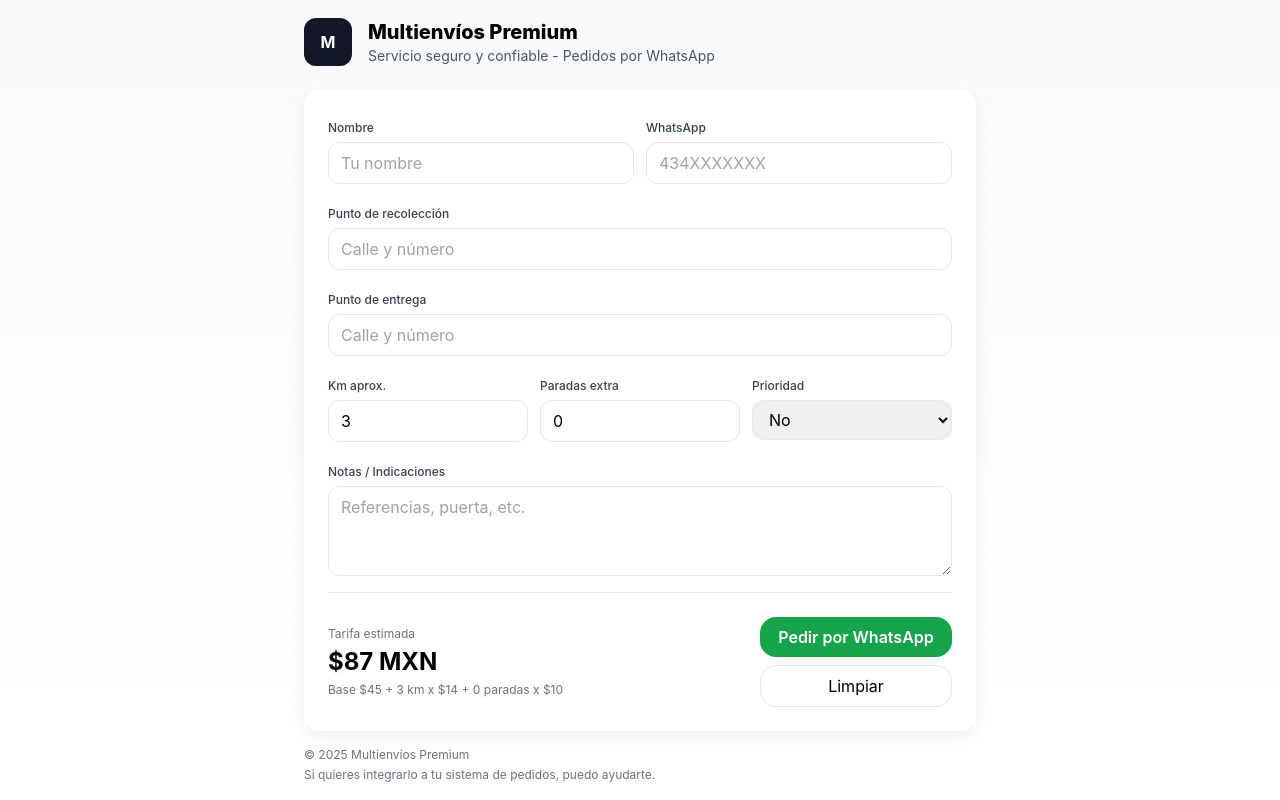
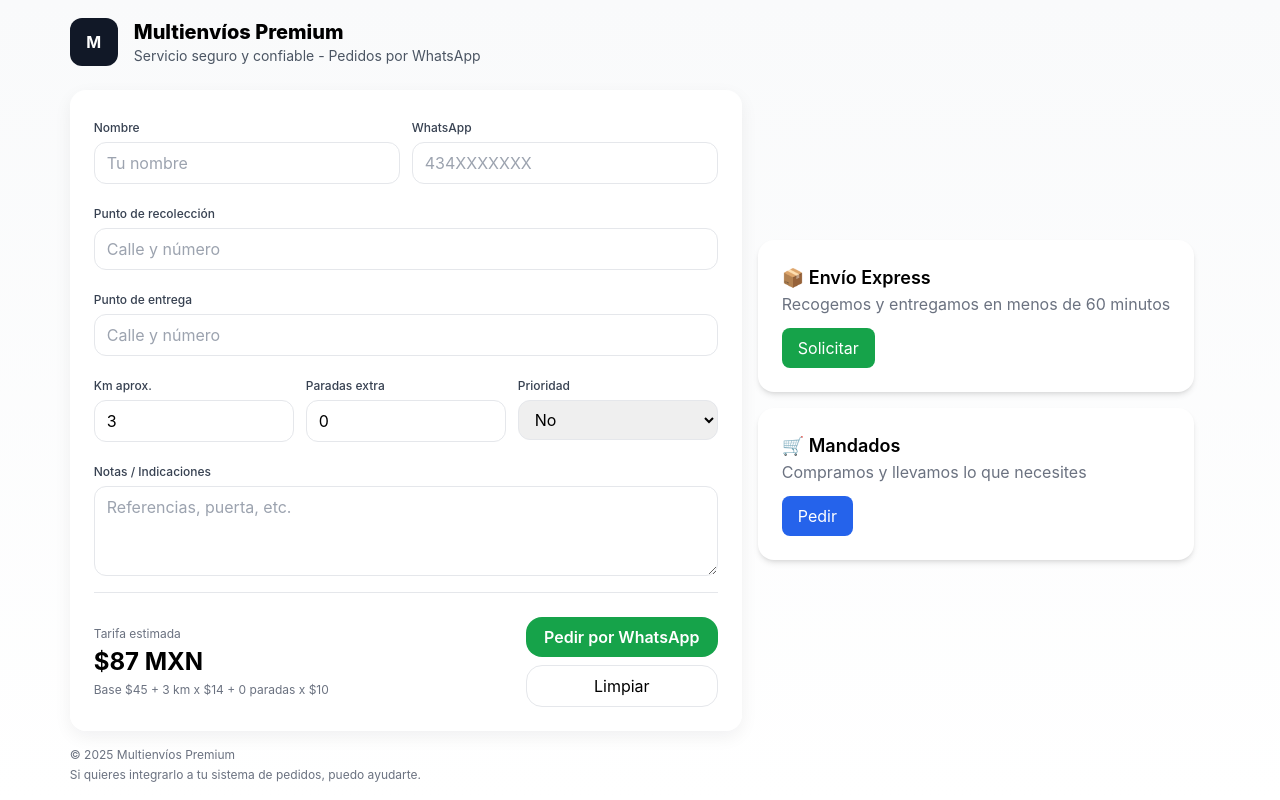
Before and after one commit to ingemrueda-lang/Multienv-os-web, a plain HTML site: page index.html in a window 1280 px wide. Drawn offline with nearby package versions, Linux system fonts and the light colour scheme.

Commit message:
Update index.html

```diff
--- a/index.html
+++ b/index.html
@@ -201,3 +201,17 @@ document.getElementById('resetBtn').addEventListener('click', () => {
 
 </body>
 </html>
+
+<div class="p-4 grid gap-4">
+  <div class="bg-white p-6 rounded-2xl shadow-md">
+    <h2 class="text-lg font-semibold">📦 Envío Express</h2>
+    <p class="text-gray-500">Recogemos y entregamos en menos de 60 minutos</p>
+    <button class="mt-3 bg-green-600 text-white px-4 py-2 rounded-lg hover:bg-green-700">Solicitar</button>
+  </div>
+
+  <div class="bg-white p-6 rounded-2xl shadow-md">
+    <h2 class="text-lg font-semibold">🛒 Mandados</h2>
+    <p class="text-gray-500">Compramos y llevamos lo que necesites</p>
+    <button class="mt-3 bg-blue-600 text-white px-4 py-2 rounded-lg hover:bg-blue-700">Pedir</button>
+  </div>
+</div>
```
